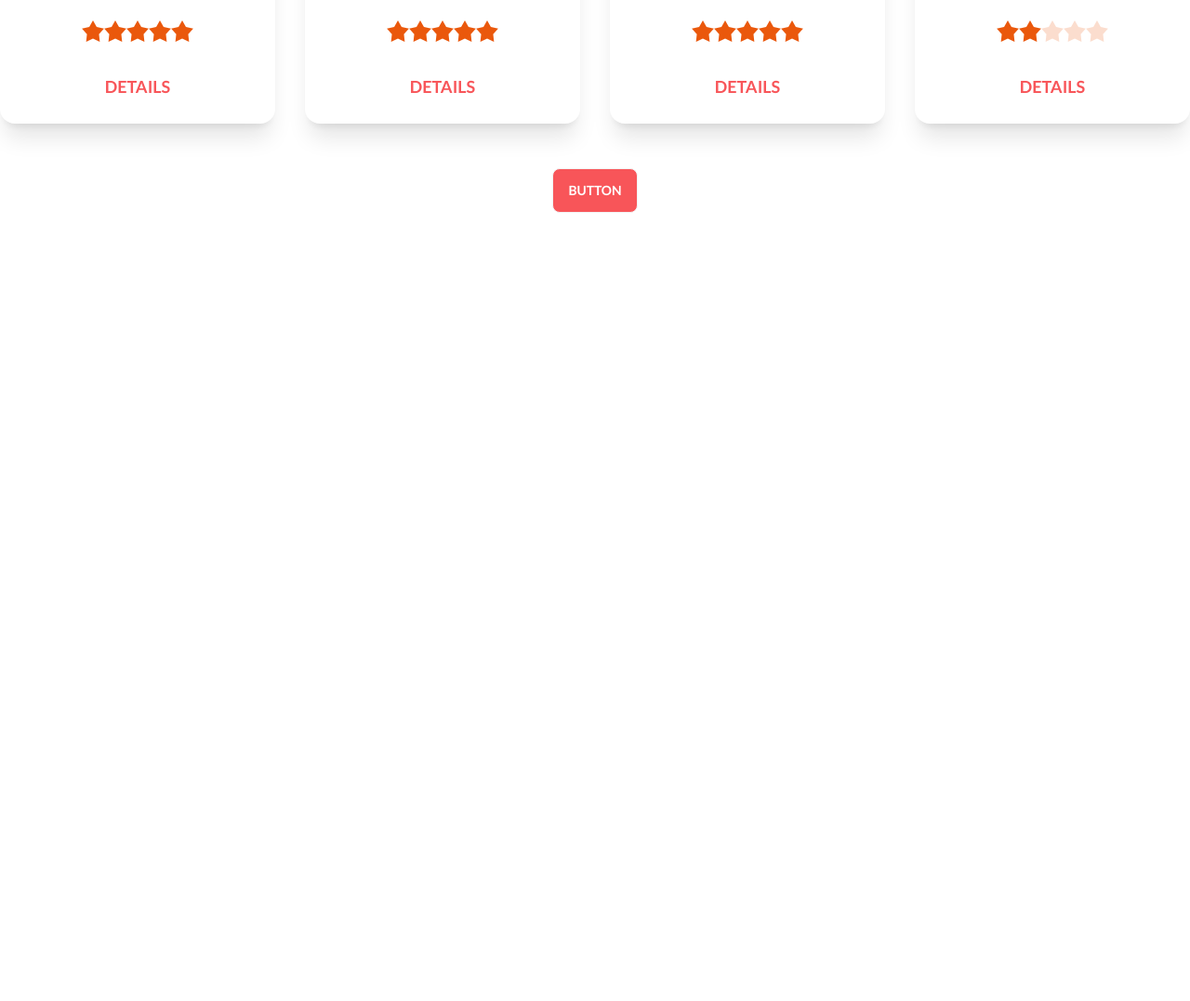
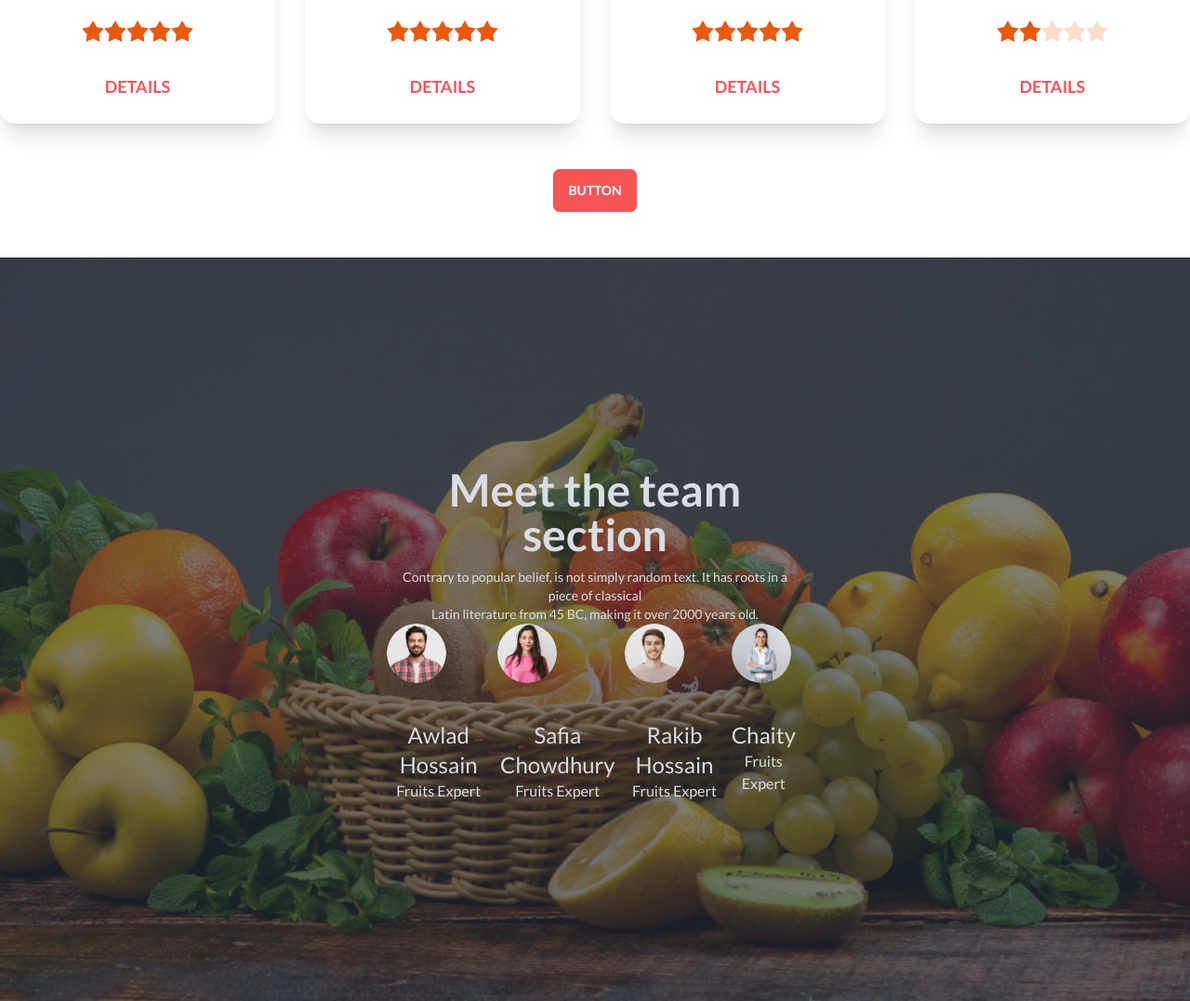
Before and after one commit to Anamul757/fruit-burst-repo, a plain HTML site: page index.html in a window 1280 px wide. Shown: the part 1294-2371 px from the top of the page at 93% size. Before the commit the page ends 1571 px from the top, so only its background shows below. Drawn offline with nearby package versions, Linux system fonts and the light colour scheme.

Commit message:
added meet section

```diff
--- a/index.html
+++ b/index.html
@@ -62,7 +62,7 @@
     </header>
     <main>
       <!--  -->
-      <section class="">
+      <section>
         <div class="carousel w-full -z-50 mt-5">
           <!-- slider 1 -->
           <div id="slide1" class="carousel-item relative  w-full mt-6 justify-center">
@@ -354,6 +354,48 @@
         <button class="btn bg-[#F85559] text-white m-12">Button</button>
       </div>
       </section>
+      <section>
+        <div class="hero min-h-screen" style="background-image: url(./images/banner1.png);">
+          <div class="hero-overlay bg-opacity-60"></div>
+          <div class="hero-content text-center text-neutral-content">
+            <div class="max-w-md">
+              <h1 class="font-bold text-5xl mt-3">Meet the team section</h1>
+              <p class="text-sm mt-3">Contrary to popular belief, is not simply random text. It has roots in a piece of classical
+                <br>
+                Latin literature from 45 BC, making it over 2000 years old.</p>
+               <div class="flex">
+                <div class="flex flex-col justify-center gap-10">
+                  <img class="w-16 h-16 rounded-full" src="images/member1.png" alt="" >
+                  <div class="flex flex-col items-center mr-2">
+                   <span class="text-2xl">Awlad Hossain</span>
+                   <span class="text-base">Fruits Expert</span>
+                  </div>
+                 </div>
+                 <div class="flex flex-col gap-10">
+                  <img class="w-16 h-16 rounded-full " src="images/member2.png" alt="" >
+                  <div class="flex flex-col justify-center mr-2">
+                   <span class="text-2xl">Safia Chowdhury</span>
+                   <span class="text-base">Fruits Expert</span>
+                  </div>
+                 </div>
+                 <div class="flex flex-col gap-10">
+                  <img class="w-16 h-16 rounded-full " src="images/member3.png" alt="" >
+                  <div class="flex flex-col justify-center mr-2">
+                   <span class="text-2xl">Rakib Hossain</span>
+                   <span class="text-base">Fruits Expert</span>
+                  </div>
+                 </div>
+                 <div class="flex flex-col gap-10">
+                  <img class="w-16 h-16 rounded-full " src="images/member4.png" alt="" >
+                  <div class="flex flex-col justify-center mr-2">
+                   <span class="text-2xl">Chaity</span>
+                   <span class="text-base">Fruits Expert</span>
+                  </div>
+                 </div>
+               </div>
+            </div>
+          </div>
+      </section>
     </main>
     <footer></footer>
 </body>
```
